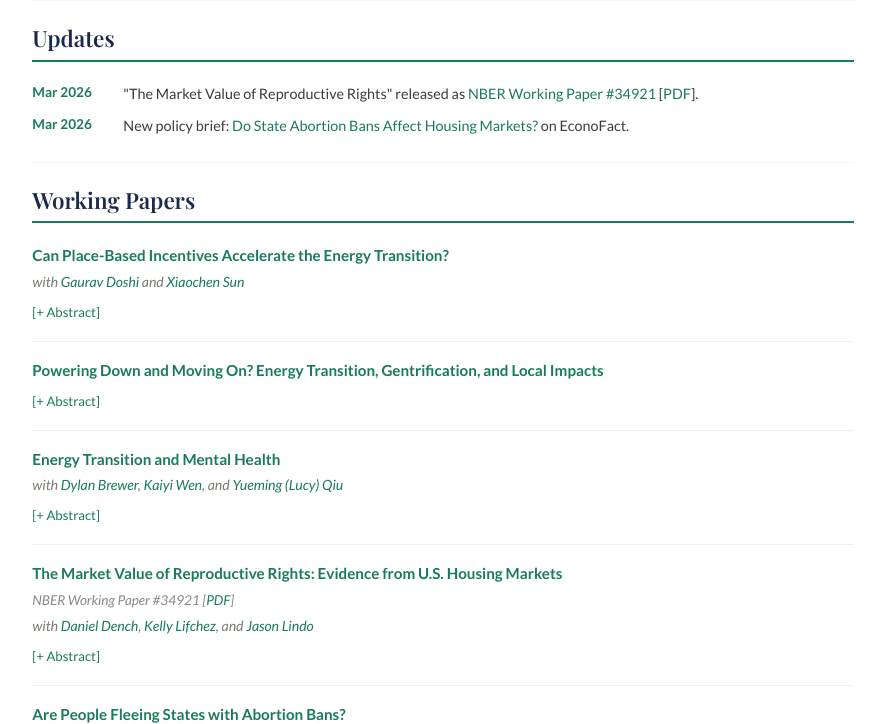
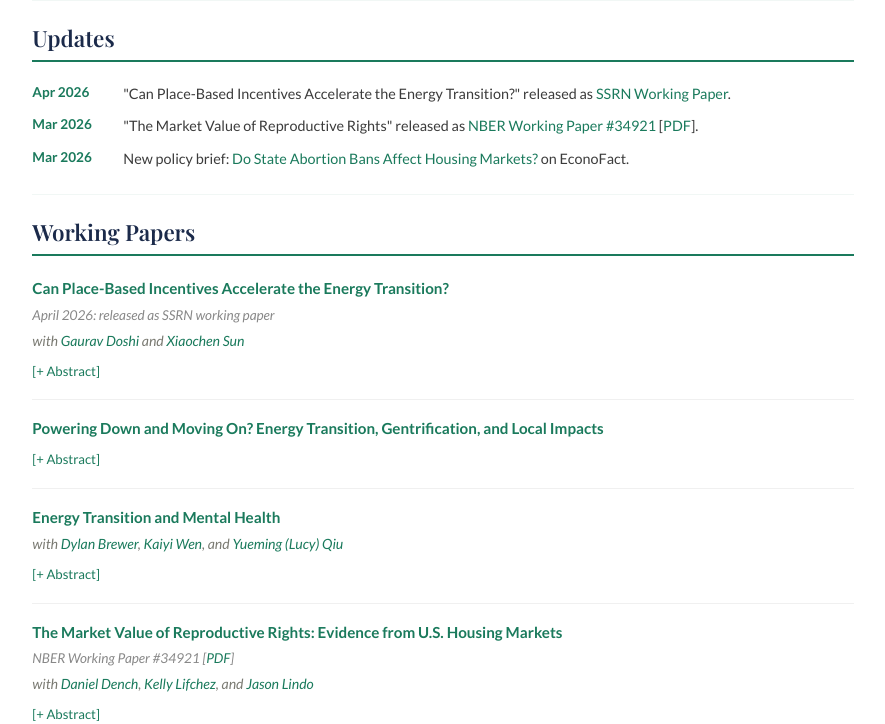
Before and after one commit to Jancyll/Jancyll.github.io, a Jekyll site: the page built from index.md, in a window 1280 px wide and 900 px high, scrolled down 341 px, cut to the strip 176-900 px from the top of the window. Shown: the whole strip, without its empty margins (197-1082 px from the left). Built offline with Jekyll 4.4.1, drawn with Linux system fonts in a browser that asks for light colours; some web fonts are replaced.

Commit message:
Update website

```diff
--- a/_layouts/home.html
+++ b/_layouts/home.html
@@ -30,6 +30,10 @@ layout: default
 <section id="updates">
   <h2 class="section-title">Updates</h2>
   <div class="news-item">
+    <span class="news-date">Apr 2026</span>
+    <span>"Can Place-Based Incentives Accelerate the Energy Transition?" released as <a href="https://papers.ssrn.com/sol3/papers.cfm?abstract_id=6411041">SSRN Working Paper</a>.</span>
+  </div>
+  <div class="news-item">
     <span class="news-date">Mar 2026</span>
     <span>"The Market Value of Reproductive Rights" released as <a href="https://www.nber.org/papers/w34921">NBER Working Paper #34921</a> [<a href="{{ site.github.url }}/papers/w34921.pdf">PDF</a>].</span>
   </div>
@@ -58,6 +62,9 @@ layout: default
         {% endif %}
         {% if item.related_info %}
           <br><span class="paper-meta">{{ item.related_info }}{% if item.pdf %} [<a href="{{ site.github.url }}/papers/{{ item.pdf }}">PDF</a>]{% endif %}</span>
+        {% endif %}
+        {% if item.updates %}
+          <br><span class="paper-meta">{{ item.updates }}</span>
         {% endif %}
         {% if item.coauthors %}
           <br><span class="paper-coauthors">with {% for coauthor in item.coauthors %}{% if coauthor.url %}<a href="{{ coauthor.url }}">{{ coauthor.name }}</a>{% else %}{{ coauthor.name }}{% endif %}{% if forloop.last == false %}{% if forloop.length > 2 %}{% if forloop.rindex0 == 1 %}, and {% else %}, {% endif %}{% else %} and {% endif %}{% endif %}{% endfor %}</span>
```
